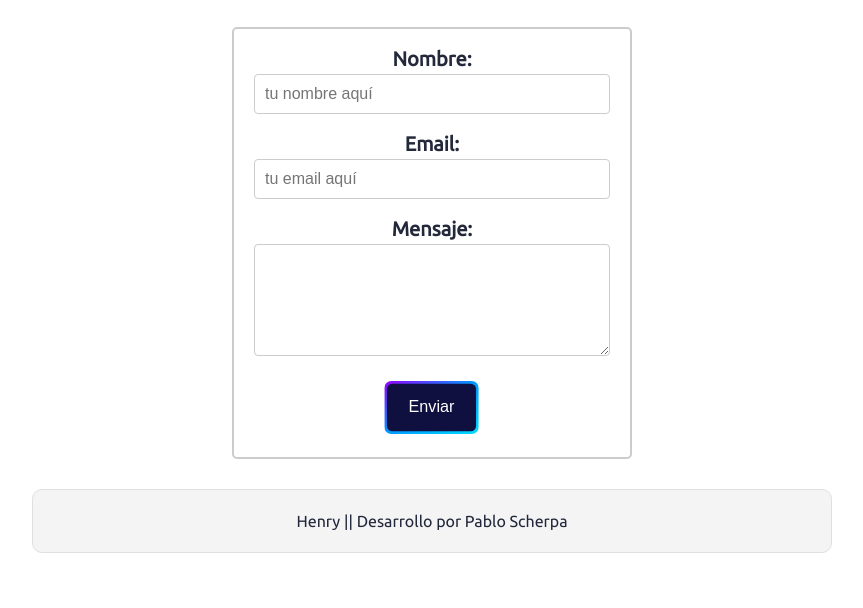
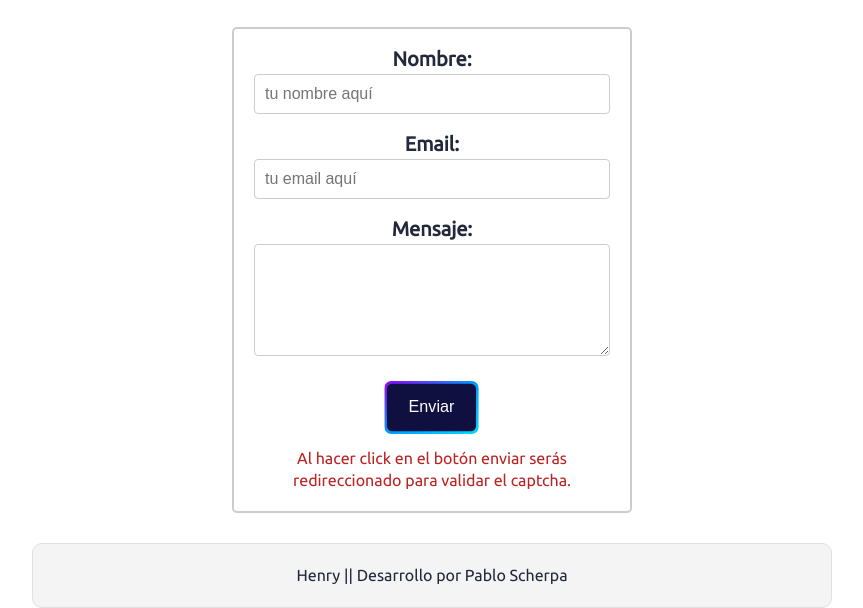
Before and after one commit to scherpablo/Musica-8D, a website: page contacto.html in a window 1280 px wide. Shown: the part 266-874 px from the top of the page, without its empty margins (208-1071 px from the left). Before the commit the page ends 819 px from the top, so only its background shows below. Drawn offline with Linux system fonts and the light colour scheme.

Commit message:
add msg captcha

```diff
--- a/contacto.html
+++ b/contacto.html
@@ -53,6 +53,7 @@
                 <button class="btn-animation" type="submit">
                     <a class="btn-a-animation"><span>Enviar</span></a>
                 </button>
+                <p class="p-msg-contact">Al hacer click en el botón enviar serás redireccionado para validar el captcha.</p>
                 <input type="hidden" name="_next" value="http://127.0.0.1:56763/mensaje.html">
             </form>
         </section>
--- a/less/contacto-page.less
+++ b/less/contacto-page.less
@@ -11,6 +11,11 @@
     max-width: 600px;
     margin: 0 auto 20px;
     margin-top: 1.5rem;
+}
+
+.p-msg-contact {
+    margin-top: 1rem;
+    color: rgb(187, 34, 34);
 }
 
 .contact-form {
```
Also changed, not shown: css/index.css.
